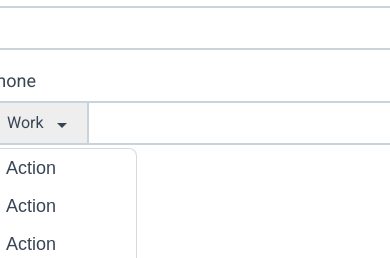
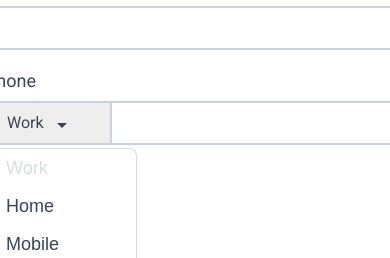
Before and after one commit to jurispl/homework, a Vue app: page /form/personal in a window 390 px wide. Both pictures are taken after a click on the button "Work". Shown: the part 586-844 px from the top of the page. Built offline with nearby package versions, Linux system fonts and the light colour scheme.

Commit message:
Add Phone field functional

```diff
--- a/src/App.vue
+++ b/src/App.vue
@@ -8,6 +8,12 @@
 export default {
   provide() {
     return {
+      steps: this.steps,
+      phones: this.phones,
+    }
+  },
+  data(){
+    return{
       steps: [
         {
           title: 'Personal info',
@@ -22,6 +28,38 @@ export default {
           status: 'disabled'
         },
       ],
+      phones: [
+        {
+          type: 'work',
+          label: 'Work',
+          value: '',
+          isSelected: true,
+        },
+        {
+          type: 'home',
+          label: 'Home',
+          value: '',
+          isSelected: false,
+        },
+        {
+          type: 'mobile',
+          label: 'Mobile',
+          value: '',
+          isSelected: false,
+        },
+        {
+          type: 'main',
+          label: 'Main',
+          value: '',
+          isSelected: false,
+        },
+        {
+          type: 'other',
+          label: 'Other',
+          value: '',
+          isSelected: false,
+        },
+      ],
     }
   },
 }
--- a/src/components/AppDropdown.vue
+++ b/src/components/AppDropdown.vue
@@ -1,28 +1,17 @@
 <template>
-  <div @click="toggle"  class="toggle-content">
-    <!--    <slot name="toggle"></slot>-->
-    <button  type="button" class="btn btn-outline dropdown-toggle _show">Work</button>
-    <slot name="default" :status="state"></slot>
+  <div @click="dropdownOpen = !dropdownOpen;" class="toggle-content">
+    <slot name="toggle"></slot>
+
+    <slot name="default" :isOpen="dropdownOpen"></slot>
   </div>
 </template>
 
 <script>
 export default {
   name: "AppDropdown",
-  // provide() {
-  //   return {
-  //     dropdownState: this.dropdownStates,
-  //   }
-  // },
   data() {
     return {
-      state: false,
-    }
-  },
-  methods: {
-    toggle() {
-      console.log('toggle', this.dropdownStates);
-      this.state = !this.state;
+      dropdownOpen: false,
     }
   },
 }
--- a/src/components/AppDropdownItem.vue
+++ b/src/components/AppDropdownItem.vue
@@ -1,12 +1,32 @@
 <template>
-  <button type="button" class="dropdown-item">
+  <button
+      type="button"
+      class="dropdown-item"
+      :class="color"
+      @click="$emit('action')"
+      :disabled="disabled"
+  >
     <slot></slot>
   </button>
 </template>
 
 <script>
 export default {
-  name: "AppDropdownItem"
+  name: "AppDropdownItem",
+  emits: ['action'],
+  props: {
+    disabled: {
+      type: Boolean,
+      default: false,
+    },
+    color: {
+      type: String,
+      default: '',
+      // validator(value){
+      //   return [].includes(value);
+      // }
+    }
+  }
 }
 </script>
 
--- a/src/components/AppDropdownMenu.vue
+++ b/src/components/AppDropdownMenu.vue
@@ -1,7 +1,10 @@
 <template>
-  <ul class="dropdown-menu" :class="{show:status}">
-    <li>
-      <slot></slot>
+  <ul class="dropdown-menu" :class="{show:isOpen}">
+    <li
+        v-for="(item, index) in items"
+        :key="item"
+    >
+      <slot name="default" :iter="item" :idx="index"></slot>
     </li>
   </ul>
 </template>
@@ -10,9 +13,11 @@
 export default {
   name: "AppDropdownMenu",
   props: {
-    status:{
+    isOpen: {
       type: Boolean,
-      default: false,
+    },
+    items: {
+      type: Array,
     }
   },
 }
--- /dev/null
+++ b/src/components/AppFormFieldGroup.vue
@@ -0,0 +1,27 @@
+<template>
+  <div class="form-field">
+
+    <slot name="label" v-if="$slots.label"></slot>
+
+    <div class="form-field-group">
+      <slot name="left"></slot>
+      <input :id="id" type="text" class="form-control">
+    </div>
+  </div>
+</template>
+
+<script>
+export default {
+  name: "AppFormFieldGroup",
+  props: {
+    id: {
+      type: String,
+      required: true
+    }
+  }
+}
+</script>
+
+<style scoped>
+
+</style>
--- a/src/styles/main.scss
+++ b/src/styles/main.scss
@@ -129,7 +129,8 @@ $step-icon-state-number-size: 52px;
   background: #FFFFFF 0 0 no-repeat padding-box;
   box-shadow: 0 3px 16px #0000001A;
 }
-.between{
+
+.between {
   display: flex;
   flex-direction: column;
   justify-content: space-between;
@@ -179,7 +180,7 @@ $step-icon-state-number-size: 52px;
   position: relative;
   display: flex;
   flex-wrap: wrap;
-  align-items: stretch;
+  align-items: center;
   width: 100%;
 }
 
@@ -194,7 +195,7 @@ $step-icon-state-number-size: 52px;
 }
 
 .form-field-group > .btn,
-.form-field-group > .toggle-content > .btn{
+.form-field-group > .toggle-content > .btn {
   position: relative;
   z-index: 2;
   margin-right: -1px;
@@ -202,8 +203,11 @@ $step-icon-state-number-size: 52px;
   border-bottom-right-radius: 0;
   font-size: 16px;
   font-weight: 400;
+  min-width: 127px;
+  text-align: left;
 }
-.toggle-content{
+
+.toggle-content {
 
 }
 
@@ -384,9 +388,15 @@ $step-icon-state-number-size: 52px;
   line-height: 24px;
   cursor: pointer;
   min-width: 150px;
-  &:hover{
+
+  &:hover {
     background-color: #EEEEEE;
     // color: #15B0FC;
+  }
+
+  &:disabled {
+    pointer-events: none;
+    color: #D5DEE4;
   }
 }
 
--- a/src/views/FormPersonalInfo.vue
+++ b/src/views/FormPersonalInfo.vue
@@ -25,28 +25,72 @@
             </div>
 
 
-            <div class="form-field">
+            <!--            <div class="form-field">
                           <label for="Phone-work" class="form-label">Phone</label>
                           <div class="form-field-group">
                             <app-dropdown>
-                  <template #default="{status}">
-                    <app-dropdown-menu :status="status">
-                      <app-dropdown-item>Action</app-dropdown-item>
-                      <app-dropdown-item>Action</app-dropdown-item>
-                      <app-dropdown-item>Action</app-dropdown-item>
-                      <app-dropdown-item>Action</app-dropdown-item>
-                      <app-dropdown-item>Action</app-dropdown-item>
+                              <template #toggle>
+                                <button type="button" class="btn btn-outline dropdown-toggle _show">Bob Tuk</button>
+                              </template>
+                              <template #default="{isOpen}">
+
+                                <app-dropdown-menu :is-open="isOpen" :items="phones">
+
+                                  <template #default="{iter, idx}">
+                                    <app-dropdown-item
+                                        @action="selectPhone(iter)"
+                                        :disabled="iter.isSelected"
+                                    >{{ iter.label }}
+                                    </app-dropdown-item>
+                                  </template>
 
                                 </app-dropdown-menu>
+
                               </template>
                             </app-dropdown>
                             <input id="Phone-work" type="text" class="form-control">
                           </div>
-            </div>
+                        </div>-->
+
+            <template
+                v-for="phone in phoneList"
+                :key="phone.type"
+            >
+              <app-form-field-group
+                  v-if="phone.isSelected"
+                  :id="phone.type"
+              >
+                <template #label>
+                  <label :for="phone.type" class="form-label">Phone</label>
+                </template>
+                <template #left>
+                  <app-dropdown>
+                    <template #toggle>
+                      <button type="button" class="btn btn-outline dropdown-toggle _show">{{ phone.label }}</button>
+                    </template>
+                    <template #default="{isOpen}">
+
+                      <app-dropdown-menu :is-open="isOpen" :items="phones">
+
+                        <template #default="{iter, idx}">
+                          <app-dropdown-item
+                              @action="selectPhone(iter, phone)"
+                              :disabled="iter.isSelected"
+                          >{{ iter.label }}
+                          </app-dropdown-item>
+                        </template>
+
+                      </app-dropdown-menu>
+
+                    </template>
+                  </app-dropdown>
+                </template>
+              </app-form-field-group>
+            </template>
 
 
-            <div class="button-group">
-              <button type="submit" class="btn link">+ Add phone</button>
+            <div class="button-group" v-if="canAddPhone">
+              <button @click="addPhone" type="button" class="btn link">+ Add phone {{ countSelectedPhone }}</button>
             </div>
 
           </div>
@@ -69,11 +113,55 @@ import AppStepperHeader from "@/components/AppStepperHeader";
 import AppDropdown from "@/components/AppDropdown";
 import AppDropdownMenu from "@/components/AppDropdownMenu";
 import AppDropdownItem from "@/components/AppDropdownItem";
+import AppFormFieldGroup from "@/components/AppFormFieldGroup";
 
 export default {
   name: "FormPersonalInfo",
-  components: {AppDropdownItem, AppDropdownMenu, AppDropdown, AppStepperHeader, AppStepper},
-  inject: ['steps'],
+  components: {AppFormFieldGroup, AppDropdownItem, AppDropdownMenu, AppDropdown, AppStepperHeader, AppStepper},
+  inject: ['steps', 'phones'],
+  computed: {
+    countSelectedPhone() {
+      return this.phones.reduce((counter, item) => {
+        if (item.isSelected) {
+          return counter + 1;
+        } else {
+          return counter
+        }
+      }, 0);
+    },
+    canAddPhone() {
+      return this.phones.length !== this.countSelectedPhone;
+    }
+  },
+  mounted() {
+    this.loadPhoneList();
+  },
+  data() {
+    return {
+      phoneList: [],
+    }
+  },
+  methods: {
+    loadPhoneList() {
+      this.phones.forEach(item => {
+        item.isSelected ? this.phoneList.push(item) : ''
+      });
+    },
+    selectPhone(iter, old) {
+      const oldIndex = this.phoneList.findIndex(item => item.type === old.type);
+      const phone = this.phones.find(item => item.type === iter.type);
+      this.phoneList.splice(oldIndex, 1);
+      old.isSelected = false;
+      phone.isSelected = true;
+      this.phoneList.push(phone);
+    },
+    addPhone() {
+      const phone = this.phones.find(i => i.isSelected !== true);
+      this.phoneList.push(phone);
+      console.log(this.phoneList);
+      phone.isSelected = true;
+    },
+  },
 }
 </script>
 
--- a/src/views/Mockup.vue
+++ b/src/views/Mockup.vue
@@ -145,7 +145,7 @@
           <div class="form-field">
             <label for="Phone-work" class="form-label">Phone</label>
             <div class="form-field-group">
-              <button type="button" class="btn btn-outline dropdown-toggle _show">Work</button>
+              <button disabled type="button" class="btn btn-outline dropdown-toggle _show">Work</button>
               <ul class="dropdown-menu _show">
                 <li><a class="dropdown-item" href="#">Action</a></li>
                 <li><a class="dropdown-item" href="#">Another action</a></li>
```
Lines whose indentation alone changed are shown as unchanged.
